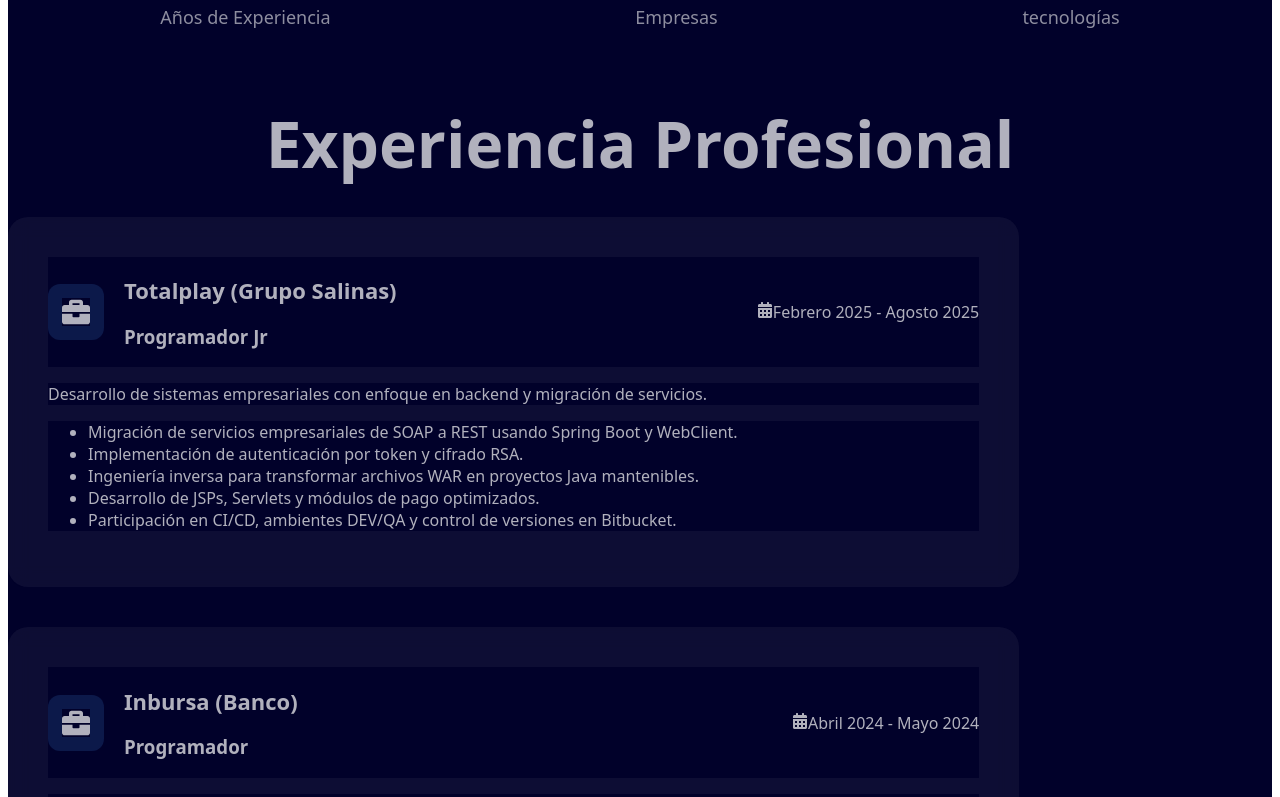
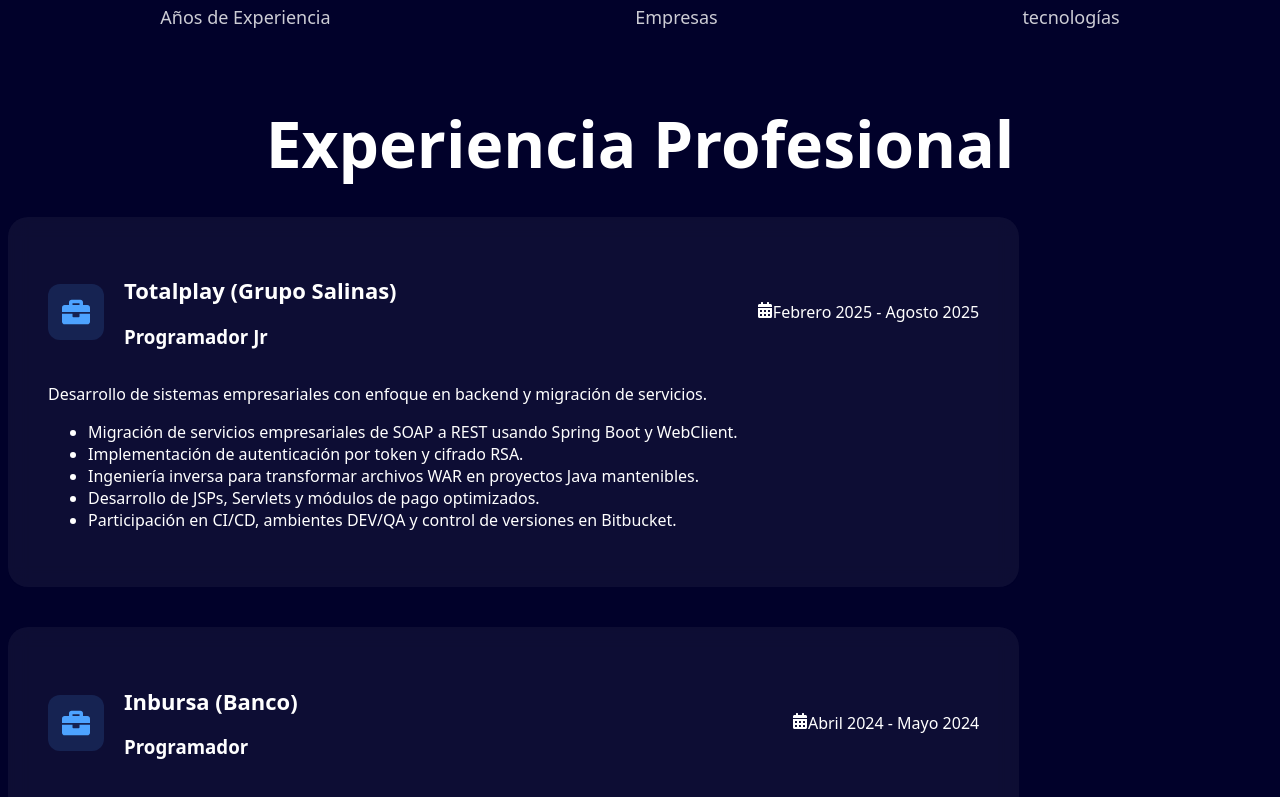
Before and after one commit to RetanaAlvarez/portafolio, a React (Vite) app: page / in a window 1280 px wide. Shown: the part 1478-2275 px from the top of the page. Built offline with nearby package versions, Linux system fonts and the light colour scheme.

Commit message:
fix variable css

```diff
--- a/src/index.css
+++ b/src/index.css
@@ -2,12 +2,9 @@
     font-family: system-ui, Avenir, Helvetica, Arial, sans-serif;
     color: rgba(255, 255, 255, 0.87);
     background-color: rgb(1, 1, 42);
+    color: #ffffff;
 }
 
-*{
-    background-color: rgb(1, 1, 42);
-    color: rgb(249 249 249 / 0.71);
-}
 a {
     font-weight: 500;
     text-decoration: inherit;
@@ -17,18 +14,3 @@
     color: #ffffff;
     font-weight: 900;
 }
-
-@media (prefers-color-scheme: light) {
-    :root {
-        color: #213547;
-        background-color: #ffffff;
-    }
-
-    a:hover {
-        color: #747bff;
-    }
-
-    button {
-        background-color: #f9f9f9;
-    }
-}
```
